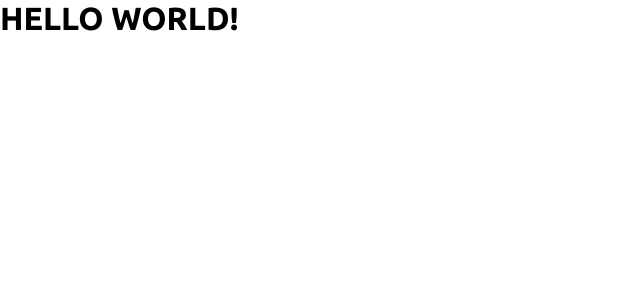
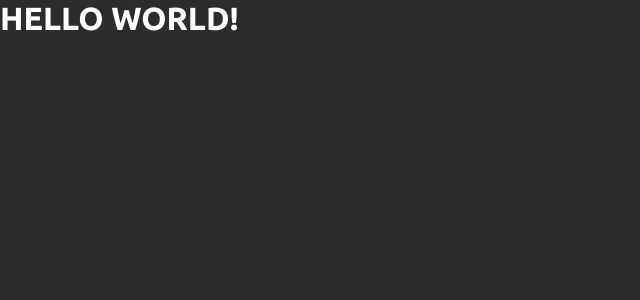
Before and after one commit to Vini7Dev/vapi-docs, a React (Create React App) app: page / in a window 1280 px wide. Shown: the top 300 px of the page, without its empty margins (0-640 px from the left). Built offline with nearby package versions, Linux system fonts and the light colour scheme.

Commit message:
feat: :art: using css variables in global file

```diff
--- a/src/global/styles/global.css
+++ b/src/global/styles/global.css
@@ -7,7 +7,56 @@
 }
 
 body {
-  font-family: 'Ubuntu', sans-serif;
+  font-family: var(--font-family-ubuntu),  sans-serif;
+  background-color: var(--color-background-dark);
   -webkit-font-smoothing: antialiased;
   -moz-osx-font-smoothing: grayscale;
 }
+
+h1,
+h2,
+h3,
+h4,
+h5,
+h6,
+p,
+span,
+input,
+textarea,
+button {
+  color: var(--color-text-white);
+}
+
+h1,
+h2,
+h3,
+h4,
+h5,
+h6 {
+  font-weight: var(--font-weight-bold);
+}
+
+h1 {
+  font-size: var(--font-size-heading-h1);
+}
+
+h2 {
+  font-size: var(--font-size-heading-h2);
+}
+
+h3 {
+  font-size: var(--font-size-heading-h3);
+}
+
+p,
+span,
+input,
+textarea,
+button {
+  font-weight: var(--font-weight-regular);
+}
+
+input::placeholder,
+textarea::placeholder {
+  color: var(--color-text-placeholder);
+}
--- a/src/index.tsx
+++ b/src/index.tsx
@@ -2,7 +2,7 @@ import React from 'react'
 import ReactDOM from 'react-dom/client'
 
 import './global/styles/index.css'
-import App from './App'
+import { EditDocumentation } from './pages/EditDocumentation'
 
 const root = ReactDOM.createRoot(
   document.getElementById('root') as HTMLElement
@@ -10,6 +10,6 @@ const root = ReactDOM.createRoot(
 
 root.render(
   <React.StrictMode>
-    <App />
+    <EditDocumentation />
   </React.StrictMode>
 )
--- a/src/App.tsx
+++ b/src/pages/EditDocumentation/index.tsx
@@ -1,7 +1,5 @@
 import React from 'react'
 
-const App: React.FC = () => {
+export const EditDocumentation: React.FC = () => {
   return <h1>HELLO WORLD!</h1>
 }
-
-export default App
```
